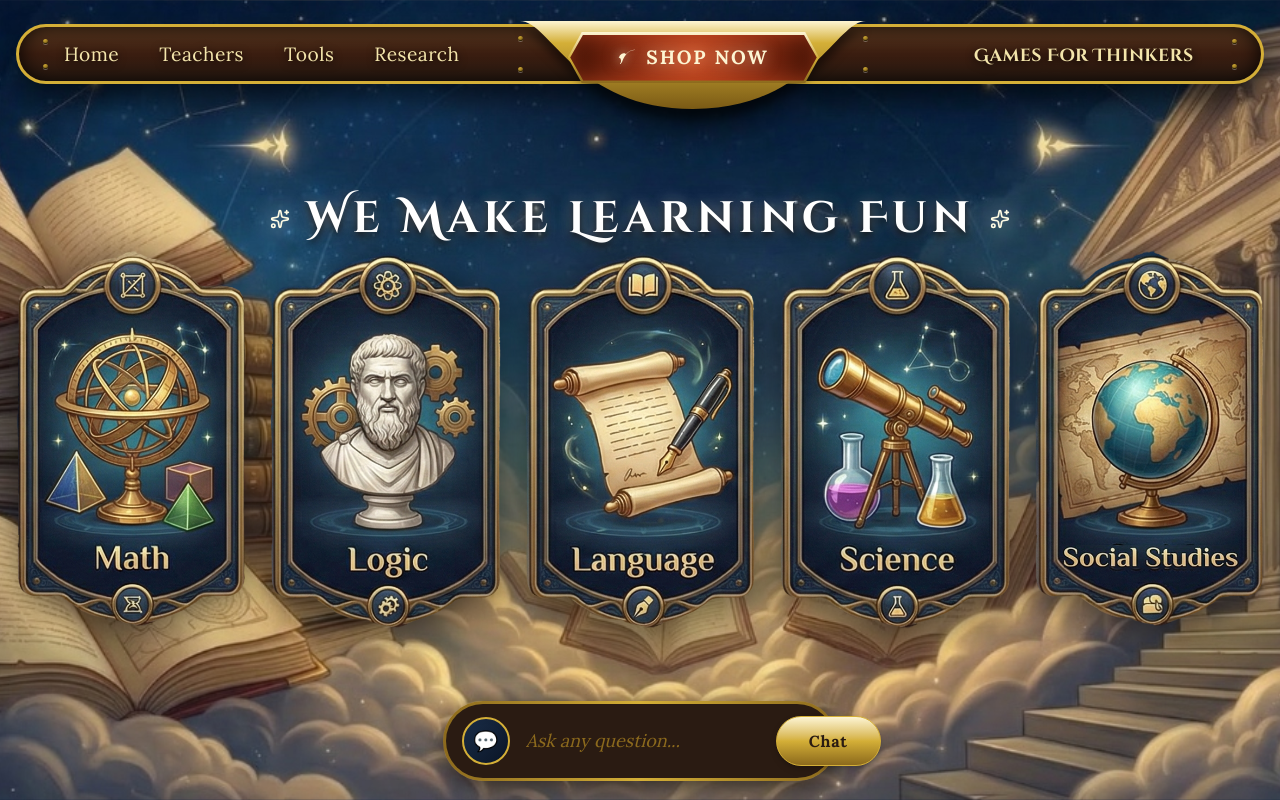
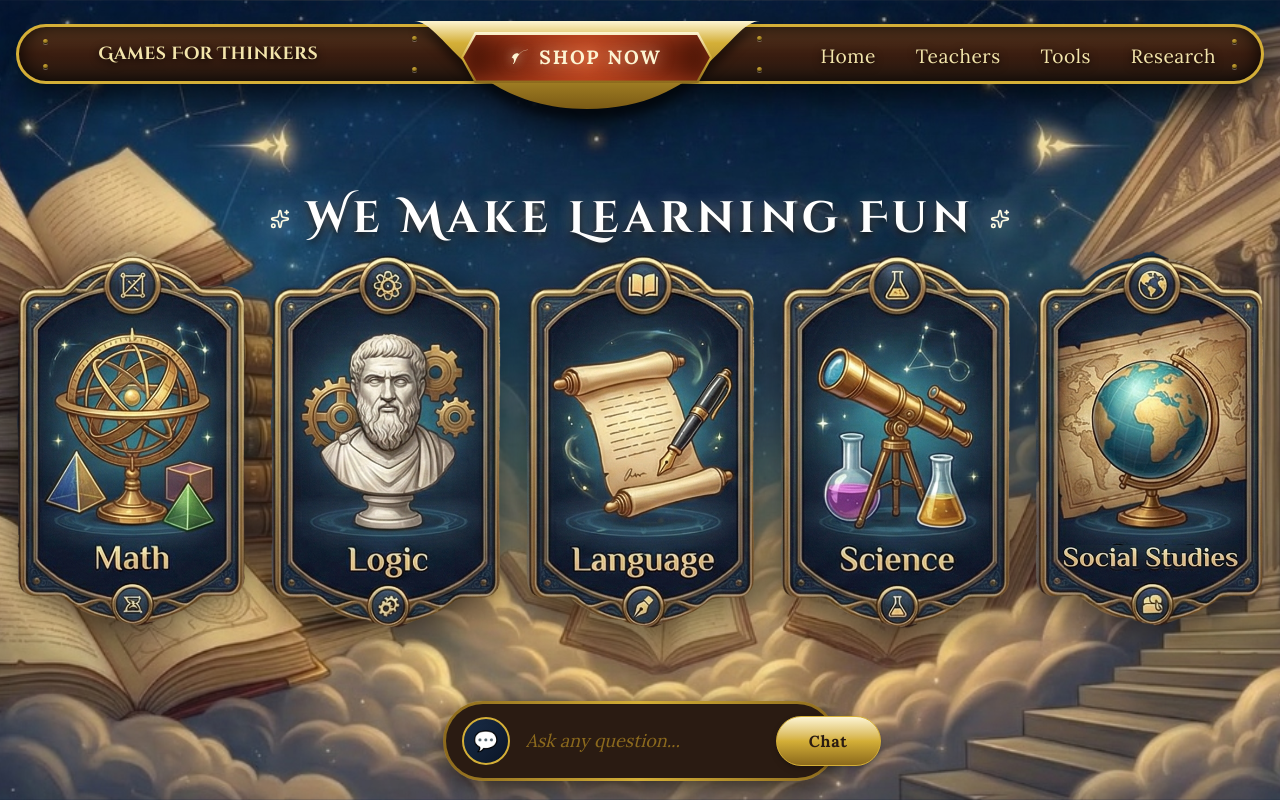
Before and after one commit to MichaelClever/GFT, a Next.js app: page /GFT/ in a window 1280 px wide. Shown: the top 800 px of the page. Built offline with nearby package versions, Linux system fonts and the light colour scheme; grey boxes are pictures that could not be loaded.

Commit message:
Swap navbar layout and integrate dynamically precise Thinker statue graphic

```diff
--- a/components/layout/Navbar.tsx
+++ b/components/layout/Navbar.tsx
@@ -17,18 +17,26 @@ export function Navbar() {
 
                 {/* Unified Overlay Content Layer */}
                 <div className="w-full h-full flex z-20 relative px-[24px]">
-                    {/* Left Nav */}
+                    {/* Left Brand Text & Thinker */}
                     <div className="flex-1 h-[60px] flex items-center justify-center lg:pr-10 relative">
                         {/* Inner Nail Heads (Left Side of dip) */}
                         <div className="absolute right-[0px] top-[12px] w-[5px] h-[5px] rounded-full bg-gradient-to-br from-[#e2bc3b] to-[#7a5a15] shadow-[inset_0_-1px_1px_rgba(0,0,0,0.8),0_1px_0_rgba(255,255,255,0.3)]"></div>
                         <div className="absolute right-[0px] bottom-[12px] w-[5px] h-[5px] rounded-full bg-gradient-to-br from-[#e2bc3b] to-[#7a5a15] shadow-[inset_0_-1px_1px_rgba(0,0,0,0.8),0_1px_0_rgba(255,255,255,0.3)]"></div>
-                        <nav className="flex gap-6 lg:gap-10 text-[#f3e5ab] font-lora text-[1.2rem] tracking-wide w-full justify-center drop-shadow-[0_2px_4px_rgba(0,0,0,0.9)] pr-6 pl-4 lg:pl-6">
-                            {navLinks.map((link) => (
-                                <Link key={link.href} href={link.href} className="hover:text-white hover:drop-shadow-[0_0_10px_rgba(243,229,171,0.5)] transition-all">
-                                    {link.label}
-                                </Link>
-                            ))}
-                        </nav>
+
+                        <div className="flex items-center relative">
+                            <Link href="/" className="font-cinzel-decorative text-[1rem] md:text-[1.1rem] font-bold text-[#f3e5ab] drop-shadow-[0_2px_4px_rgba(0,0,0,1)] tracking-wide z-20 whitespace-nowrap">
+                                Games For Thinkers
+                            </Link>
+
+                            {/* The Thinker Statue - Positioned to the right of the text and scaled precisely */}
+                            <div className="absolute left-full ml-3 pointer-events-none" style={{ top: '-38px', height: '105px', width: 'auto', zIndex: 30 }}>
+                                <img
+                                    src="/GFT/thinker.png"
+                                    alt="The Thinker"
+                                    className="h-full w-auto object-contain drop-shadow-[0_4px_6px_rgba(0,0,0,0.8)] filter"
+                                />
+                            </div>
+                        </div>
                     </div>
 
                     {/* Center Gold Dip & Button */}
@@ -71,15 +79,19 @@ export function Navbar() {
                         </div>
                     </div>
 
-                    {/* Right Brand Text */}
+                    {/* Right Nav (Links) */}
                     <div className="flex-1 h-[60px] flex justify-center items-center lg:pl-10 pt-1 relative">
                         {/* Inner Nail Heads (Right Side of dip) */}
                         <div className="absolute left-[0px] top-[12px] w-[5px] h-[5px] rounded-full bg-gradient-to-br from-[#e2bc3b] to-[#7a5a15] shadow-[inset_0_-1px_1px_rgba(0,0,0,0.8),0_1px_0_rgba(255,255,255,0.3)]"></div>
                         <div className="absolute left-[0px] bottom-[12px] w-[5px] h-[5px] rounded-full bg-gradient-to-br from-[#e2bc3b] to-[#7a5a15] shadow-[inset_0_-1px_1px_rgba(0,0,0,0.8),0_1px_0_rgba(255,255,255,0.3)]"></div>
 
-                        <Link href="/" className="font-cinzel-decorative text-[1rem] md:text-[1.1rem] font-bold text-[#f3e5ab] drop-shadow-[0_2px_4px_rgba(0,0,0,1)] tracking-wide pl-6">
-                            Games For Thinkers
-                        </Link>
+                        <nav className="flex gap-6 lg:gap-10 text-[#f3e5ab] font-lora text-[1.2rem] tracking-wide w-full justify-center drop-shadow-[0_2px_4px_rgba(0,0,0,0.9)] pr-6 pl-4 lg:pl-6">
+                            {navLinks.map((link) => (
+                                <Link key={link.href} href={link.href} className="hover:text-white hover:drop-shadow-[0_0_10px_rgba(243,229,171,0.5)] transition-all">
+                                    {link.label}
+                                </Link>
+                            ))}
+                        </nav>
                     </div>
                 </div>
             </div>
```
